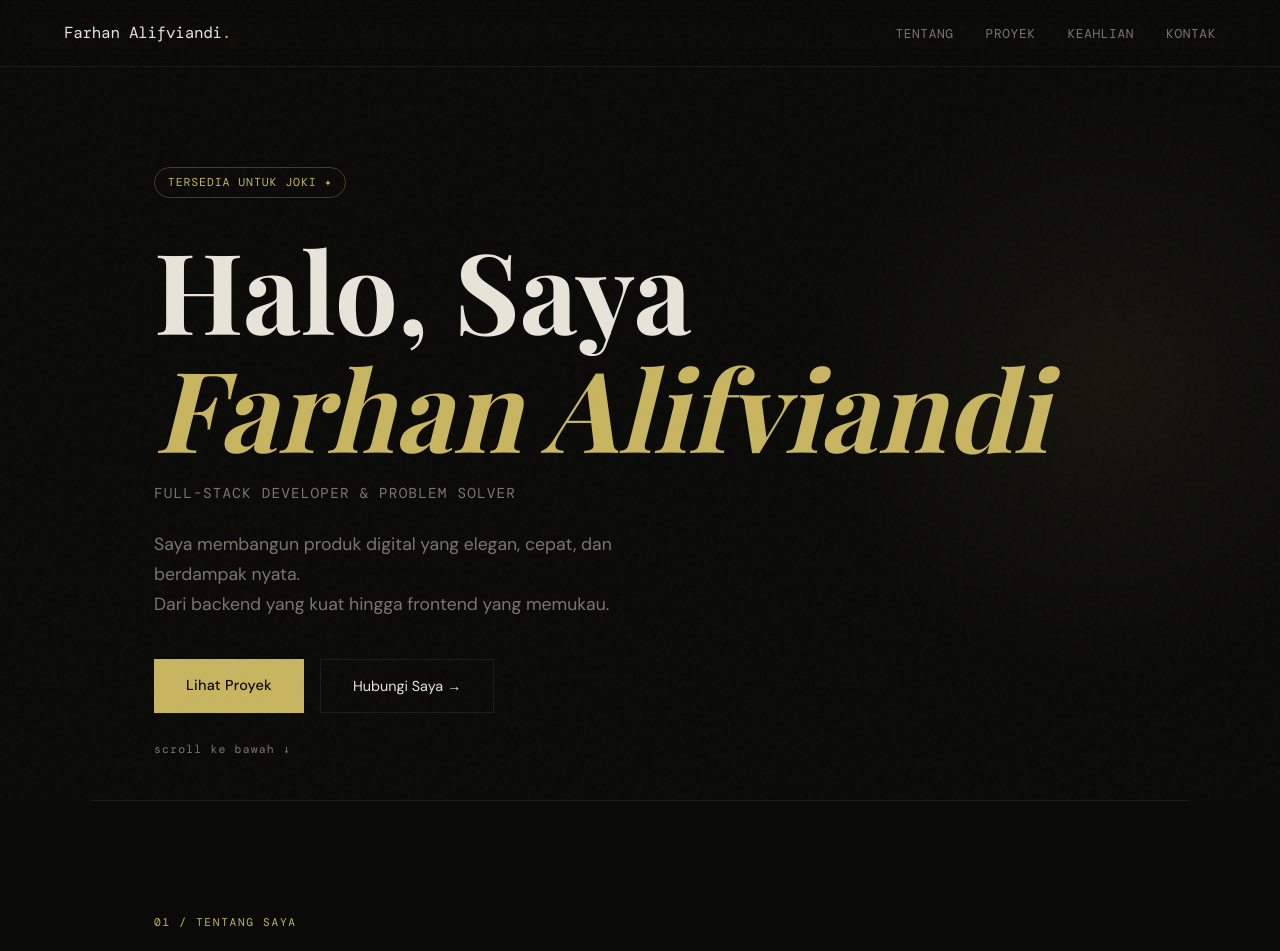
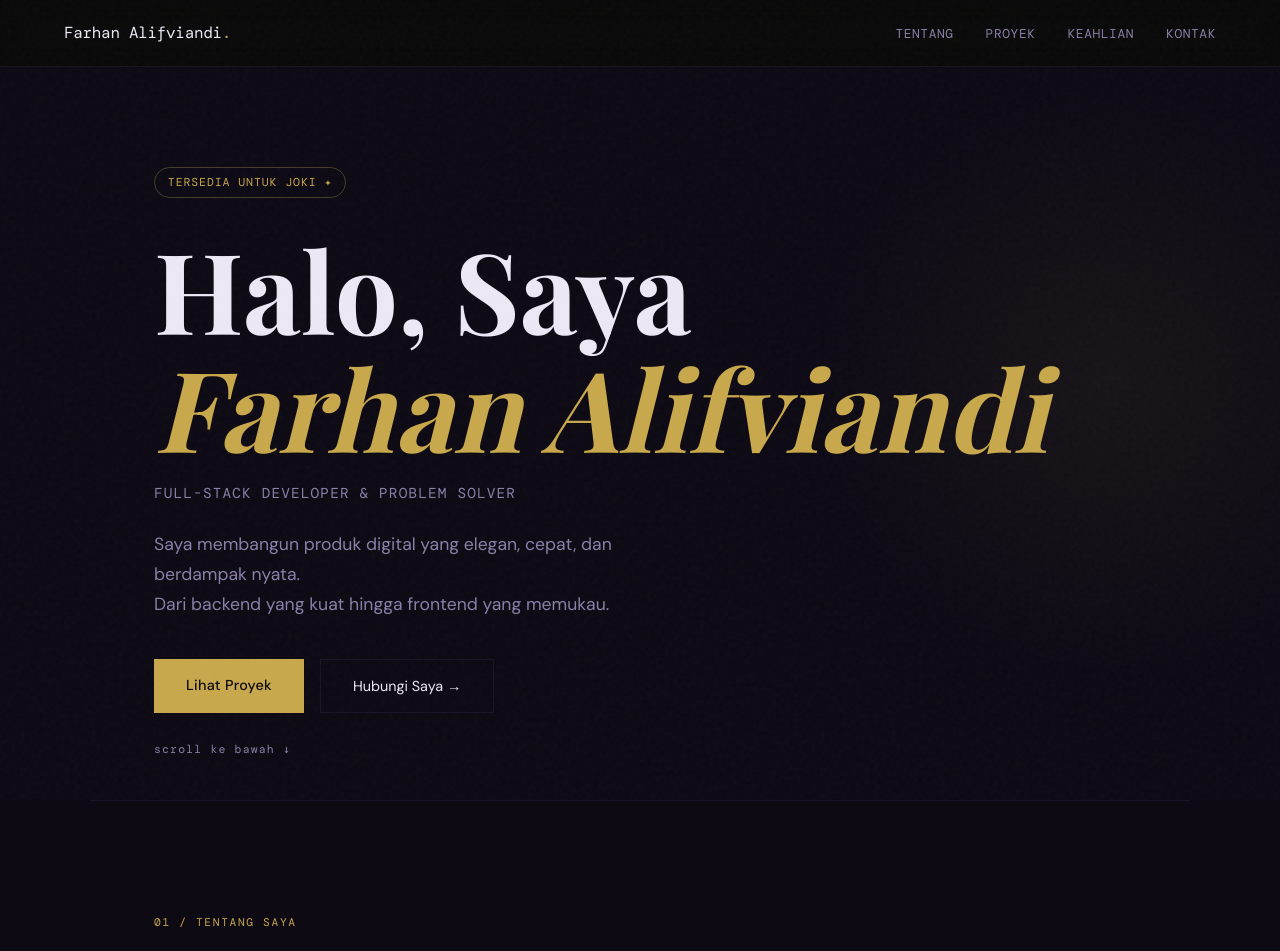
Before and after one commit to farhanalifviandi/portofolio, a Flask app: page / in a window 1280 px wide; the page is wider, and only the part inside the window is pictured. Shown: the top 951 px of that part. Run offline with Flask 3, Linux system fonts and the light colour scheme; some web fonts are replaced; grey boxes are pictures that could not be loaded.

Commit message:
Update style.css

```diff
--- a/static/css/style.css
+++ b/static/css/style.css
@@ -2,13 +2,15 @@
 *, *::before, *::after { box-sizing: border-box; margin: 0; padding: 0; }
 
 :root {
-  --bg: #0a0a08;
-  --surface: #111110;
-  --border: rgba(255,255,255,0.07);
-  --text: #e8e4d9;
-  --muted: #7a766d;
-  --accent: #c8b560;
-  --accent2: #e07a3f;
+  --bg: #0d0a14;
+  --surface: #13101f;
+  --border: rgba(180,140,255,0.08);
+  --text: #ede8f5;
+  --muted: #8b7fa8;
+  --accent: #c9a84c;      /* Emas */
+  --accent2: #9b6dff;     /* Ungu */
+  --accent3: #e0c97a;     /* Emas terang */
+  --glow: rgba(155,109,255,0.15);
   --font-display: 'Playfair Display', Georgia, serif;
   --font-mono: 'DM Mono', monospace;
   --font-body: 'DM Sans', sans-serif;
```
